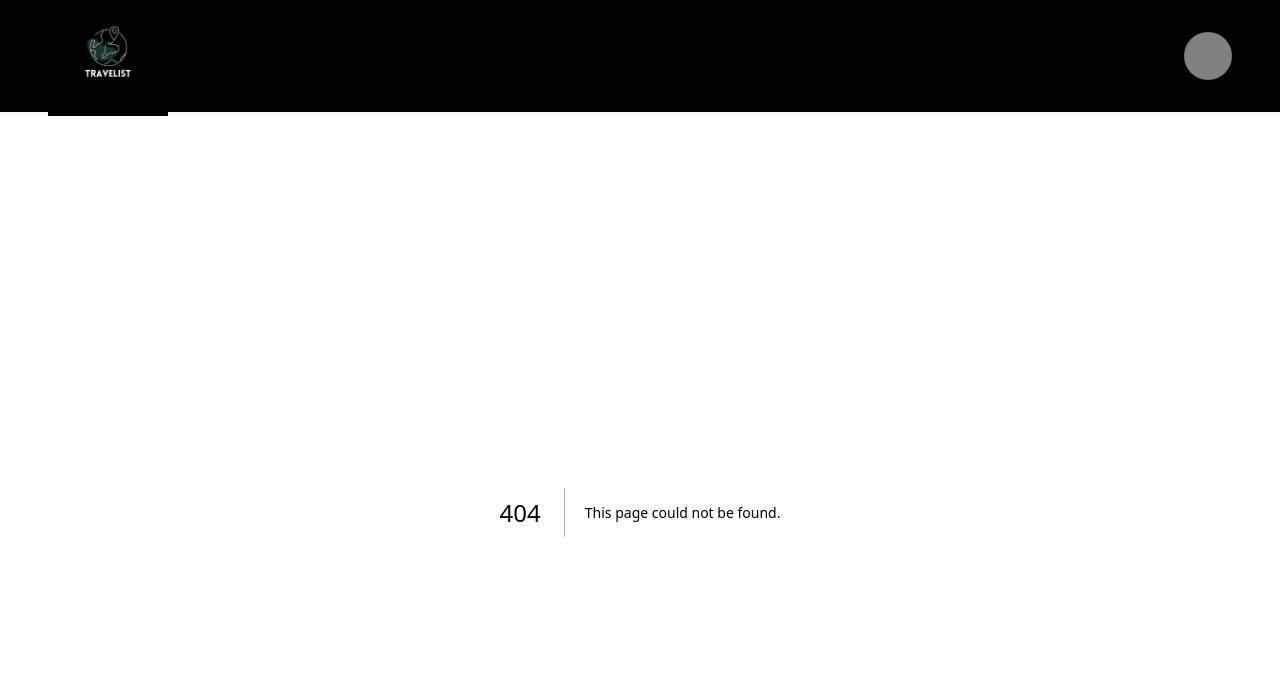
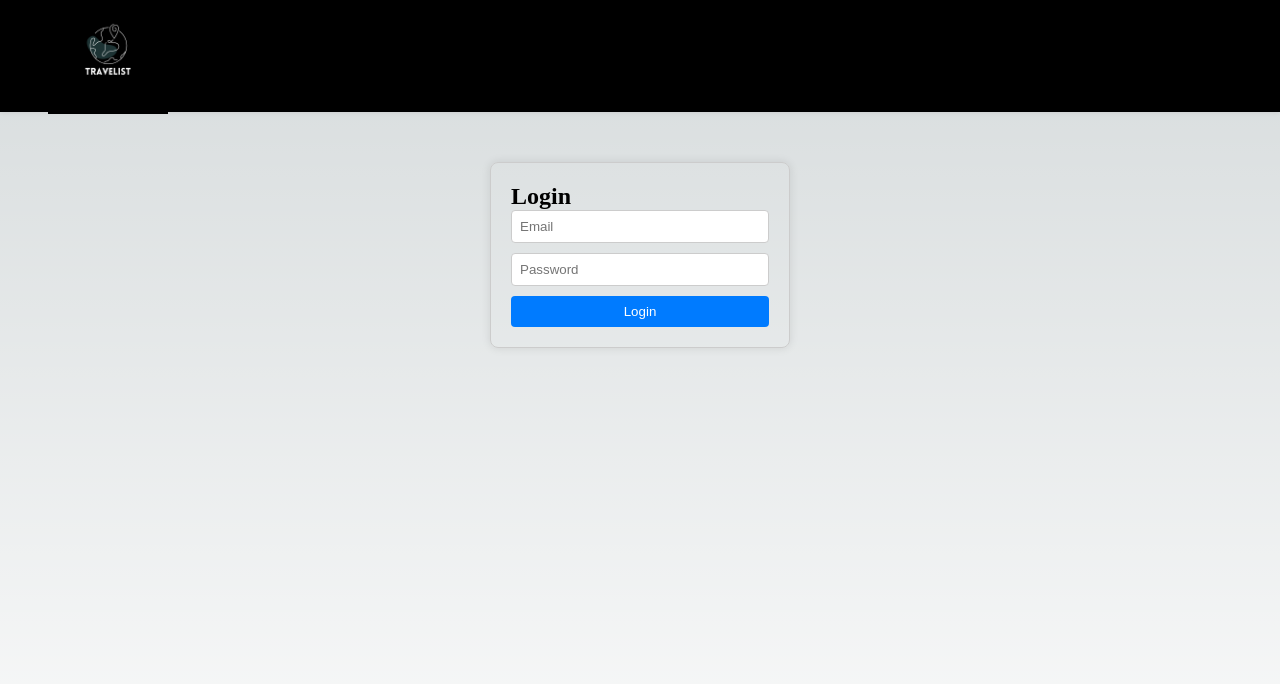
Before and after one commit to zolcsakgergo/travelist, a Next.js app: page /login in a window 1280 px wide. Before the commit this address had no page. Shown: the top 684 px of the page. Built offline with nearby package versions, Linux system fonts and the light colour scheme.

Commit message:
added mongoose and bcrypt for registration and login

```diff
--- a/components/Navbar/Navbar.js
+++ b/components/Navbar/Navbar.js
@@ -8,15 +8,18 @@ const inter = Inter({ subsets: ['latin'] })
 const Navbar = () => {
     return (
         <div className={`${styles.container} ${inter.className}`} >
-            <Image alt='logo image' src='/logo.png' width={120} height={120}/>
+            <Link href = "/">
+                <Image alt='logo image' src='/logo.png' width={120} height={120} />
+            </Link>
             <div className={styles.links}>
                 <Link href={'/search'}>Search</Link>
                 <Link href={'/about'}>Recomended for you</Link>
                 <Link href={'/projects'}>Track others</Link>
                 <Link href={'/contact'}>Upload new place</Link>
                 <Link href={'/contact'}>Request help</Link>
+                <Link href={'/registration'}> Sign Up</Link>
+                <Link href={'/login'}>Login</Link>
             </div>
-            <div className={styles.profile}></div>
         </div>
     )
 }
--- a/package.json
+++ b/package.json
@@ -9,9 +9,11 @@
     "lint": "next lint"
   },
   "dependencies": {
+    "bcrypt": "^5.1.1",
+    "mongoose": "^8.0.0",
+    "next": "latest",
     "react": "latest",
-    "react-dom": "latest",
-    "next": "latest"
+    "react-dom": "latest"
   },
   "devDependencies": {
     "eslint": "latest",
--- a/pages/api/hello.js
+++ /dev/null
@@ -1,5 +0,0 @@
-// Next.js API route support: https://nextjs.org/docs/api-routes/introduction
-
-export default function handler(req, res) {
-  res.status(200).json({ name: 'John Doe' })
-}
--- /dev/null
+++ b/pages/api/login.js
@@ -0,0 +1,23 @@
+import User from "../../utils/models/User";
+import connectMongo from "../mongodb";
+import bcrypt from "bcrypt";
+
+await connectMongo();
+
+export default async function handler(req, res) {
+  if (req.method === "POST") {
+    const parsedBody = JSON.parse(req.body);
+    const { email, password } = parsedBody;
+
+    const user = await User.findOne({ email });
+    if (!user) {
+        return res.status(400).json({ message: "User not found" });
+    }
+
+    const isPasswordCorrect = await bcrypt.compare(password, user.password);
+
+    if (!isPasswordCorrect) return res.status(400).json({ message: "Invalid credentials" });
+
+    return res.status(200).json({});
+  }
+}
--- /dev/null
+++ b/pages/api/registration.js
@@ -0,0 +1,21 @@
+import User from "../../utils/models/User";
+import connectMongo from "../mongodb";
+import bcrypt from "bcrypt";
+import { redirect } from 'next/navigation'
+const saltRounds = 10;
+
+await connectMongo();
+
+export default async function handler(req, res) {
+  if (req.method === 'POST') {
+    const parsedBody = JSON.parse(req.body)
+    const { email, password } = parsedBody;
+
+    const salt = await bcrypt.genSalt(saltRounds);
+    const hashedPassword = await bcrypt.hash(password, salt);
+
+    const user = await User.create({ email, password: hashedPassword});
+    console.log('User created: ', user);
+    redirect('/login');
+  }
+}
--- /dev/null
+++ b/pages/login.js
@@ -0,0 +1,47 @@
+import { useState } from 'react';
+import styles from '../styles/Registration.module.css';
+import { useRouter } from 'next/router';
+const Login = () => {
+  const [email, setEmail] = useState('');
+  const [password, setPassword] = useState('');
+  const [error, setError] = useState(null);
+  const router = useRouter();
+
+  const handleLogin = async (e) => {
+    e.preventDefault();
+
+    const response = await fetch('/api/login', { method: "POST", body: JSON.stringify({ email, password }) });
+    if (response.status === 200) router.push('/');
+    if (response.status === 400) setError('Invalid credentials');
+
+    setEmail('');
+    setPassword('');
+
+  };
+
+  return (
+    <div className={styles['register-container']}>
+      <div className={styles['register-form']}>
+        <h2>Login</h2>
+        <form onSubmit={handleLogin}>
+          <input
+            type="email"
+            placeholder="Email"
+            value={email}
+            onChange={(e) => setEmail(e.target.value)}
+          />
+          <input
+            type="password"
+            placeholder="Password"
+            value={password}
+            onChange={(e) => setPassword(e.target.value)}
+          />
+          <button type="submit">Login</button>
+        </form>
+        {error && <p style={{ color: 'red' }}>{error}</p>}
+      </div>
+    </div>
+  );
+};
+
+export default Login;
--- /dev/null
+++ b/pages/mongodb.js
@@ -0,0 +1,6 @@
+
+import mongoose from 'mongoose';
+
+const connectMongo = async () => mongoose.connect(process.env.MONGODB_DATABASE_URL);
+
+export default connectMongo;
--- /dev/null
+++ b/styles/Registration.module.css
@@ -0,0 +1,35 @@
+/* styles.css */
+.register-container {
+    display: flex;
+    flex-direction: column;
+    justify-content: flex-start; /* Change from center to flex-start */
+    align-items: center;
+    height: 100vh;
+  }
+
+  .register-form {
+    width: 300px;
+    padding: 20px;
+    border: 1px solid #ccc;
+    border-radius: 8px;
+    box-shadow: 0 0 10px rgba(0, 0, 0, 0.1);
+    margin-top: 50px;
+  }
+
+  .register-form input {
+    width: 100%;
+    margin-bottom: 10px;
+    padding: 8px;
+    border: 1px solid #ccc;
+    border-radius: 4px;
+  }
+
+  .register-form button {
+    width: 100%;
+    padding: 8px;
+    border: none;
+    border-radius: 4px;
+    background-color: #007bff;
+    color: white;
+    cursor: pointer;
+  }
--- /dev/null
+++ b/utils/models/User.js
@@ -0,0 +1,17 @@
+import { Schema, model, models } from 'mongoose';
+
+const userSchema = new Schema({
+  email: {
+    type: String,
+    required: true,
+    unique: true,
+  },
+  password: {
+    type: String,
+    required: true,
+    },
+});
+
+const User = models.User || model('User', userSchema);
+
+export default User;
```
Also changed, not shown: pages/registration.js (added, +44 -0 lines), 2 other files (tests, documents, lock files or other folders).
